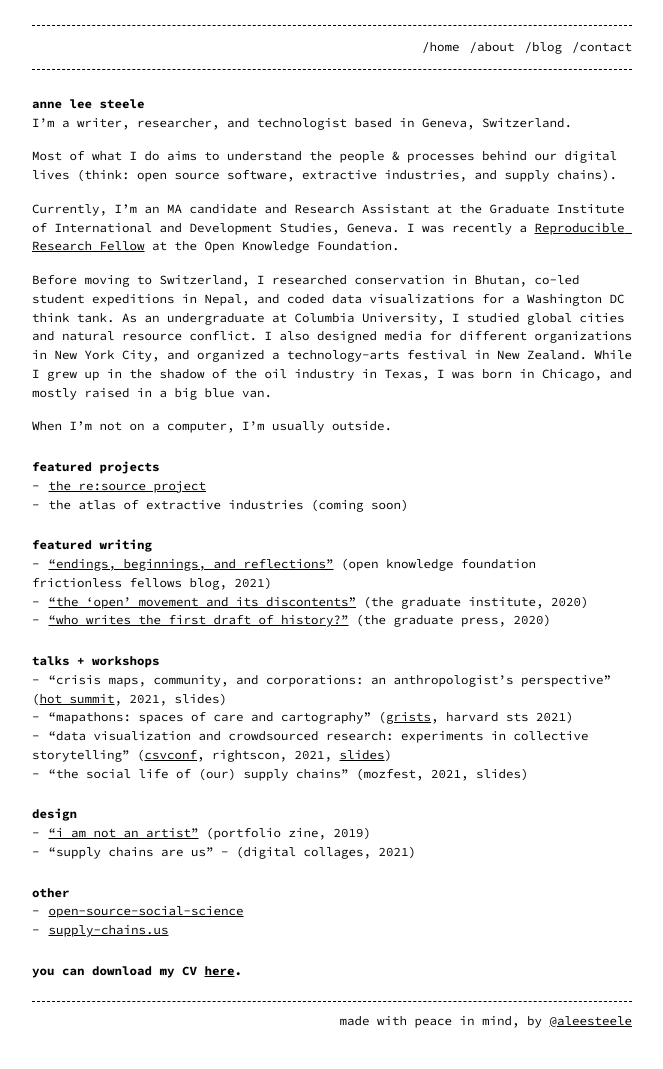
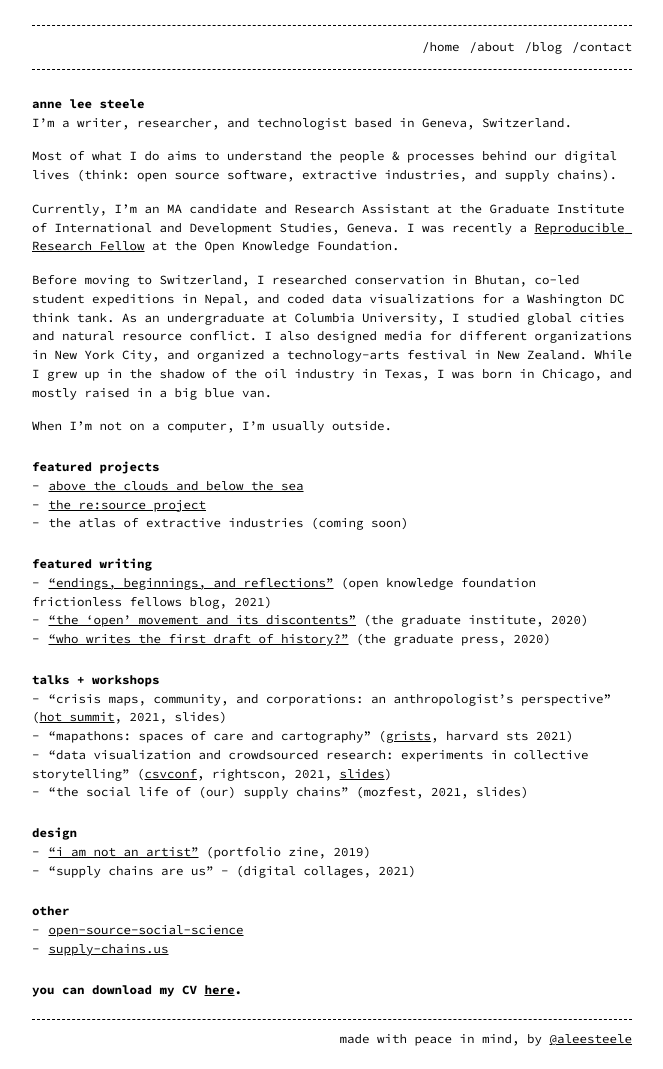
Before and after one commit to riggraz/no-style-please, a Jekyll site: the page built from about.md, in a window 1280 px wide. Shown: the whole page, without its empty margins (308-971 px from the left). Built offline with Jekyll 4.4.1, drawn with Linux system fonts in a browser that asks for light colours.

Commit message:
update for isoc

```diff
--- a/about.md
+++ b/about.md
@@ -19,6 +19,7 @@ When I'm not on a computer, I'm usually outside.
 
 # featured projects
 
+- <a href="https://mmm.page/internetsupplychains.main">above the clouds and below the sea</a>
 - <a href="https://resource-project.co/">the re:source project</a>
 - the atlas of extractive industries (coming soon)
 
```
